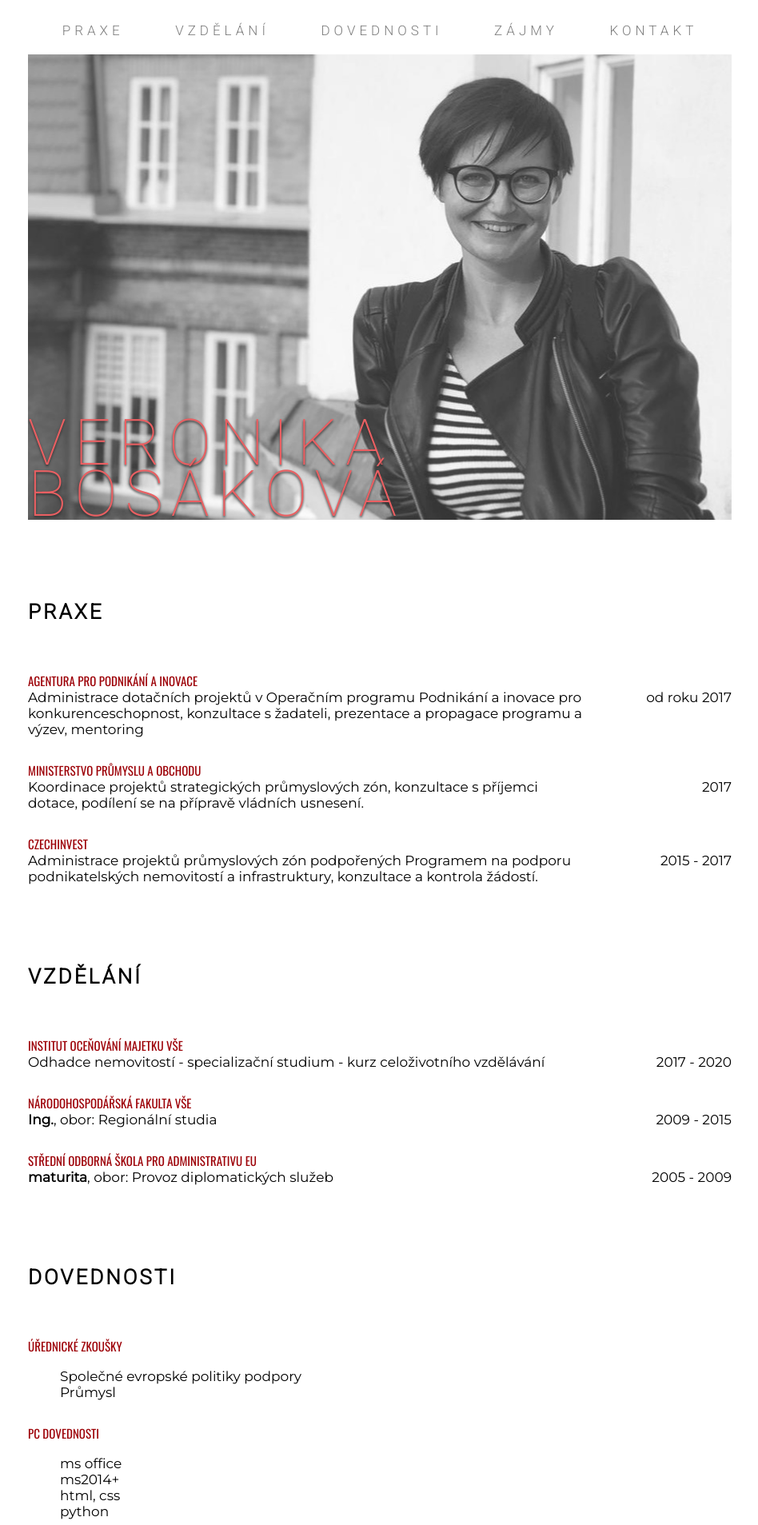
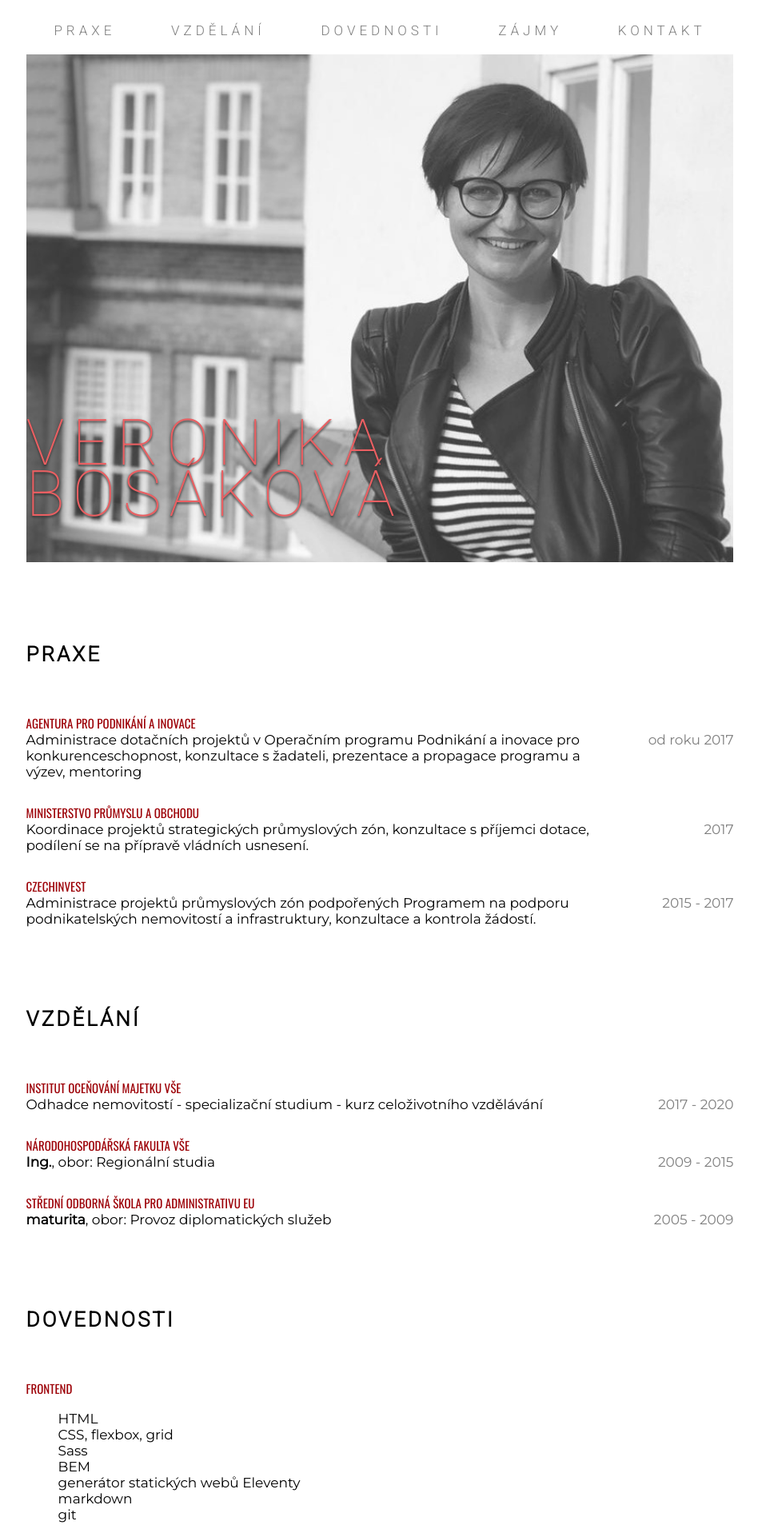
Before and after one commit to Veronique-in-chains/zivotopis, a plain HTML site: page index.html in a window 1280 px wide. Shown: the top 1907 px of the page at 80% size, without its empty margins (165-1113 px from the left). Drawn offline with nearby package versions, Linux system fonts and the light colour scheme; a web font is replaced by a local one.

Commit message:
aktualizace a vylepšení CSS

```diff
--- a/index.html
+++ b/index.html
@@ -36,7 +36,9 @@
   </head>
 
   <body>
-    <nav>
+    <div class="container">
+      <div class="top">
+    <nav class="top__nav">
       <ul>
         <li><a href="#jobs">PRAXE</a></li>
         <li><a href="#edu">VZDĚLÁNÍ</a></li>
@@ -45,65 +47,78 @@
         <li><a href="#contact">KONTAKT</a></li>
       </ul>
     </nav>
-    <header>
+    <header class="top__header">
       <h1>Veronika Bosáková</h1>
     </header>
-    <div id="jobs">
+  </div>
+
+    <main class="main">
+    <div class="main__box" id="jobs">
       <h2>Praxe</h2>
       <h3>Agentura pro podnikání a inovace</h3>
       <div class="row">
-        <div class="detail">
+        <div class="row__detail">
           Administrace dotačních projektů v Operačním programu Podnikání a
           inovace pro konkurenceschopnost, konzultace s žadateli, prezentace a
           propagace programu a výzev, mentoring
         </div>
-        <div class="dates">od roku 2017</div>
+        <div class="row__dates">od roku 2017</div>
       </div>
       <h3>Ministerstvo průmyslu a obchodu</h3>
       <div class="row">
-        <div class="detail">
+        <div class="row__detail">
           Koordinace projektů strategických průmyslových zón, konzultace s
           příjemci dotace, podílení se na přípravě vládních usnesení.
         </div>
-        <div class="dates">2017</div>
+        <div class="row__dates">2017</div>
       </div>
       <h3>CzechInvest</h3>
       <div class="row">
-        <div class="detail">
+        <div class="row__detail">
           Administrace projektů průmyslových zón podpořených Programem na
           podporu podnikatelských nemovitostí a infrastruktury, konzultace a
           kontrola žádostí.
         </div>
-        <div class="dates">2015 - 2017</div>
+        <div class="row__dates">2015 - 2017</div>
       </div>
     </div>
 
-    <div id="edu">
+    <div class="main__box" id="edu">
       <h2>Vzdělání</h2>
       <h3>Institut oceňování majetku VŠE</h3>
       <div class="row">
-        <div class="detail">
+        <div class="row__detail">
           Odhadce nemovitostí - specializační studium - kurz celoživotního
           vzdělávání
         </div>
-        <div class="dates">2017 - 2020</div>
+        <div class="row__dates">2017 - 2020</div>
       </div>
       <h3>Národohospodářská fakulta VŠE</h3>
       <div class="row">
-        <div class="detail"><span>Ing.</span>, obor: Regionální studia</div>
-        <div class="dates">2009 - 2015</div>
+        <div class="row__detail"><span class="degree">Ing.</span>, obor: Regionální studia</div>
+        <div class="row__dates">2009 - 2015</div>
       </div>
       <h3>Střední odborná škola pro administrativu EU</h3>
       <div class="row">
-        <div class="detail">
-          <span>maturita</span>, obor: Provoz diplomatických služeb
+        <div class="row__detail">
+          <span class="degree">maturita</span>, obor: Provoz diplomatických služeb
         </div>
-        <div class="dates">2005 - 2009</div>
+        <div class="row__dates">2005 - 2009</div>
       </div>
     </div>
 
-    <div id="skills">
+    <div class="main__box" id="skills">
       <h2>Dovednosti</h2>
+      <h3>FrontEnd</h3>
+      <ul>
+        <li>HTML</li>
+        <li>CSS, flexbox, grid</li>
+        <li>Sass</li>
+        <li>BEM</li>
+        <li>generátor statických webů Eleventy</li>
+        <li>markdown</li>
+        <li>git</li>
+      </ul>
       <h3>Úřednické zkoušky</h3>
       <ul>
         <li>Společné evropské politiky podpory</li>
@@ -113,8 +128,6 @@
       <ul>
         <li>ms office</li>
         <li>ms2014+</li>
-        <li>html, css</li>
-        <li>python</li>
       </ul>
       <h3>Jazyky</h3>
       <ul>
@@ -124,7 +137,7 @@
       </ul>
     </div>
 
-    <div id="hobbies">
+    <div class="main__box" id="hobbies">
       <a name="hobbies"></a>
       <h2>Zájmy</h2>
       <ul>
@@ -134,38 +147,37 @@
         <li>ukulele</li>
       </ul>
     </div>
-
-    <footer>
+  </main>
+    <footer class="footer">
       <div id="contact">
         <h2>Kontakt</h2>
-        <ul>
-          <li><img src="telephone.svg" /> +420 776 177 215</li>
+        <ul class="footer__contacts">
+          <li><img class="icon" src="images/telephone.svg" /> +420 776 177 215</li>
           <li>
-            <img src="envelope.svg" />
-            <a href="mailto:veronikabosakova@gmail.com"
-              >veronikabosakova@gmail.com</a
-            >
+            <img class="icon" src="images/envelope.svg" />
+            <a href="mailto:veronikabosakova@gmail.com"> veronikabosakova@gmail.com</a>
           </li>
         </ul>
-        <ul class="icons">
+        <ul class="footer__icons">
           <li>
             <a
               href="https://www.linkedin.com/in/veronika-bos%C3%A1kov%C3%A1-248b0164/"
-              ><img src="linkedin.svg"
+              ><img class="icon--large" src="images/linkedin.svg"
             /></a>
           </li>
           <li>
             <a href="https://www.facebook.com/veronika.bosakova"
-              ><img src="facebook.svg"
+              ><img class="icon--large" src="images/facebook.svg"
             /></a>
           </li>
           <li>
             <a href="https://github.com/Veronique-in-chains"
-              ><img src="github.svg"
+              ><img class="icon--large" src="images/github.svg"
             /></a>
           </li>
         </ul>
       </div>
     </footer>
+  </div>
   </body>
 </html>
--- /dev/null
+++ b/style.scss
@@ -0,0 +1,157 @@
+$medium: @media screen and (min-width: 800px);
+$large: @media screen and (min-width: 900px);
+$small: @media screen and (min-width: 640px);
+$headerColor: #e5383b;
+$contrastColor: #9d0208;
+$lighterColor: #7f7f7f;
+
+
+.container {
+  max-width: 1200px;
+  padding: 0 15%;
+  margin: 0 auto;
+  font-family: "Montserrat", sans-serif;
+  font-size: 17px;
+}
+
+.top {
+  display: flex;
+  flex-direction: column-reverse;
+  $medium {
+    flex-direction: column;
+  }
+  &__nav {
+    ul {
+    display: flex;
+    justify-content: space-around;
+    flex-wrap: wrap;
+    margin: 0;
+    padding: 0;
+    a {
+      display: inline-block;
+      padding: 20px 30px;
+      letter-spacing: 5px;
+      font-family: "Roboto", sans-serif;
+      font-weight: 300;
+      }
+    }
+  }
+  &__header {
+    width: 100%;
+    opacity: 80%;
+    background: url(images/fotka.jpeg) no-repeat center;
+    background-size: cover;
+    padding-top: 400px;
+    &:hover {
+      opacity: 100%;
+    }
+    h1 {
+    font-size: 40px;
+    font-weight: 100;
+    text-align: left;
+    font-family: "Roboto", sans-serif;
+    color: $headerColor;
+    line-height: 0.8;
+    letter-spacing: 10px;
+    text-transform: uppercase;
+    text-shadow: 0 2px 3px rgb(0, 0, 0);
+    $large {
+      font-size: 80px;
+      }
+    }
+  }
+}
+
+
+a,
+a:visited,
+a:active {
+  text-decoration: none;
+  color: $lighterColor;
+}
+
+a:hover {
+  color: $contrastColor;
+}
+
+
+
+h2 {
+  text-transform: uppercase;
+  font-weight: 600;
+  font-family: "Roboto", sans-serif;
+  letter-spacing: 3px;
+  font-size: 26px;
+  color: black;
+  padding-bottom: 30px;
+  margin: 0;
+}
+
+h3 {
+  text-transform: uppercase;
+  font-weight: 100;
+  font-family: "Oswald", sans-serif;
+  color: #9d0208;
+  font-size: 15px;
+  margin: 30px 0 0 0;
+}
+
+li {
+  list-style-type: none;
+}
+
+.main__box {
+  margin: 100px 0;
+}
+
+.row {
+  $small {
+    display: flex;
+    &__detail {
+      flex: 80%;
+    }
+    &__dates {
+      flex: 20%;
+      text-align: right;
+    }
+  }
+  &__dates {
+    color: $lighterColor;
+  }
+}
+
+
+
+.degree {
+  color: black;
+  font-weight: bold;
+}
+
+
+
+.footer {
+  border-top: 1px solid black;
+  line-height: 2;
+  margin-top: 100px;
+  padding: 40px 0 250px 0;
+  &__contacts {
+    text-align: center;
+    padding: 0;
+    margin: 0;
+
+  }
+  &__icons {
+    display: flex;
+    justify-content: center;
+    li {
+    font-size: 30px;
+    a:hover {
+      background-color: $lighterColor;
+    }
+  }
+  .icon--large {
+    width: 45px;
+    padding: 30px;
+  }
+}
+}
```
Also changed, not shown: images/envelope.svg (renamed from envelope.svg), images/facebook.svg (renamed from facebook.svg), images/fotka.jpeg (renamed from fotka.jpeg), images/github.svg (renamed from github.svg), images/linkedin.svg (renamed from linkedin.svg), images/telephone.svg (renamed from telephone.svg), style.css, 1 other file.
